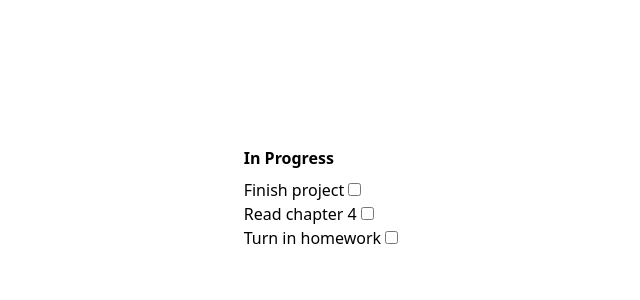
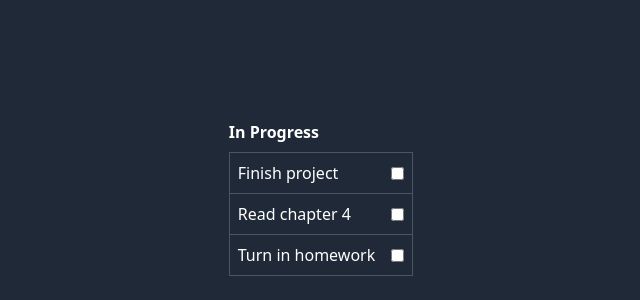
Before and after one commit to murhussain/vue3-learning, a plain HTML site: page index.html in a window 1280 px wide. Shown: the part 202-502 px from the top of the page, without its empty margins (319-959 px from the left). Drawn offline with nearby package versions, Linux system fonts and the light colour scheme.

Commit message:
Adding a customized design to my ui screen

```diff
--- a/index.html
+++ b/index.html
@@ -8,7 +8,7 @@
   <script src="https://unpkg.com/vue@3"></script>
   <script src="https://cdn.tailwindcss.com"></script>
 </head>
-<body class="h-full grid place-items-center">
+<body class="h-full grid place-items-center bg-gray-800 text-white">
   <div id="app">
 
   </div>
--- a/js/components/Assignment.js
+++ b/js/components/Assignment.js
@@ -1,9 +1,9 @@
 export default {
   template:`
     <li>
-      <label>
+      <label class="p-2 flex items-center justify-between">
         {{assignment.name}}
-        <input type="checkbox" v-model="assignment.completed">
+        <input type="checkbox" v-model="assignment.completed" class="ml-4">
       </label>
     </li>
   `,
--- a/js/components/AssignmentList.js
+++ b/js/components/AssignmentList.js
@@ -6,7 +6,7 @@ export default {
   template: `
     <section v-if="assignments.length">
       <h1 class="font-bold mb-2">{{ title }}</h1>
-      <ul>
+      <ul class="border border-gray-600 divide-y divide-gray-600">
         <assignment
           v-for="assignment in assignments"
           :key="assignment.id"
```
